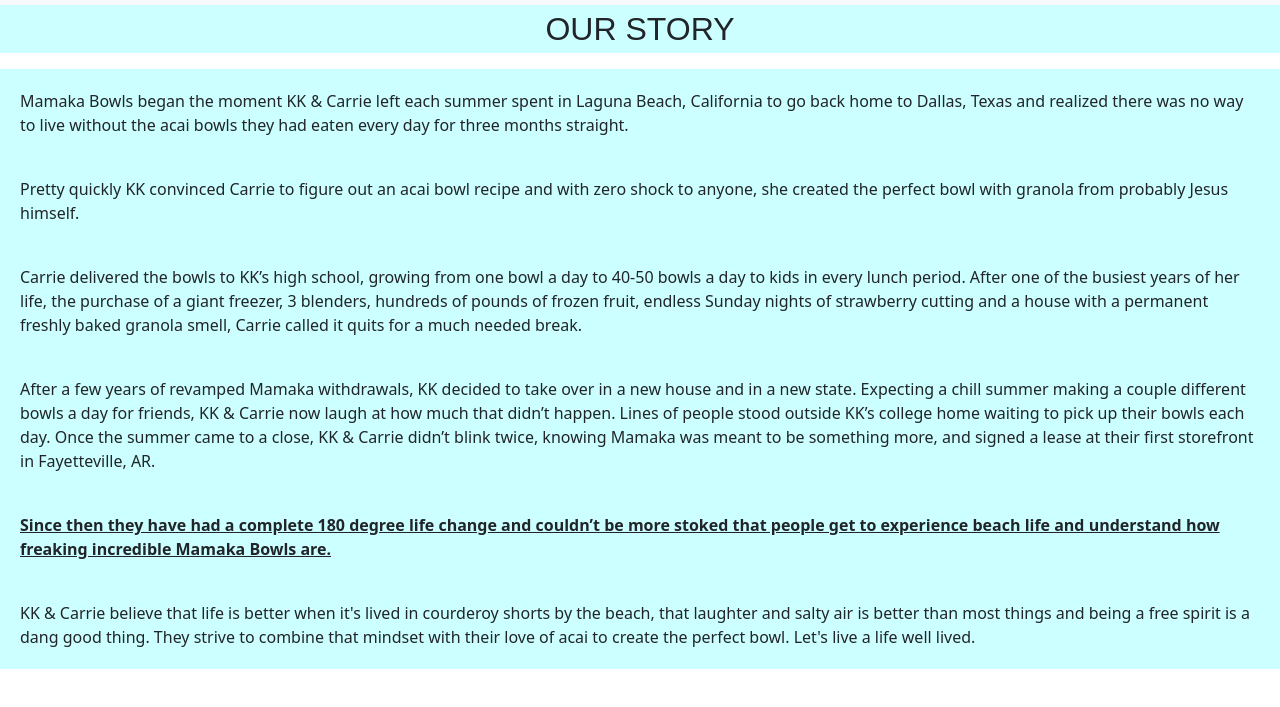
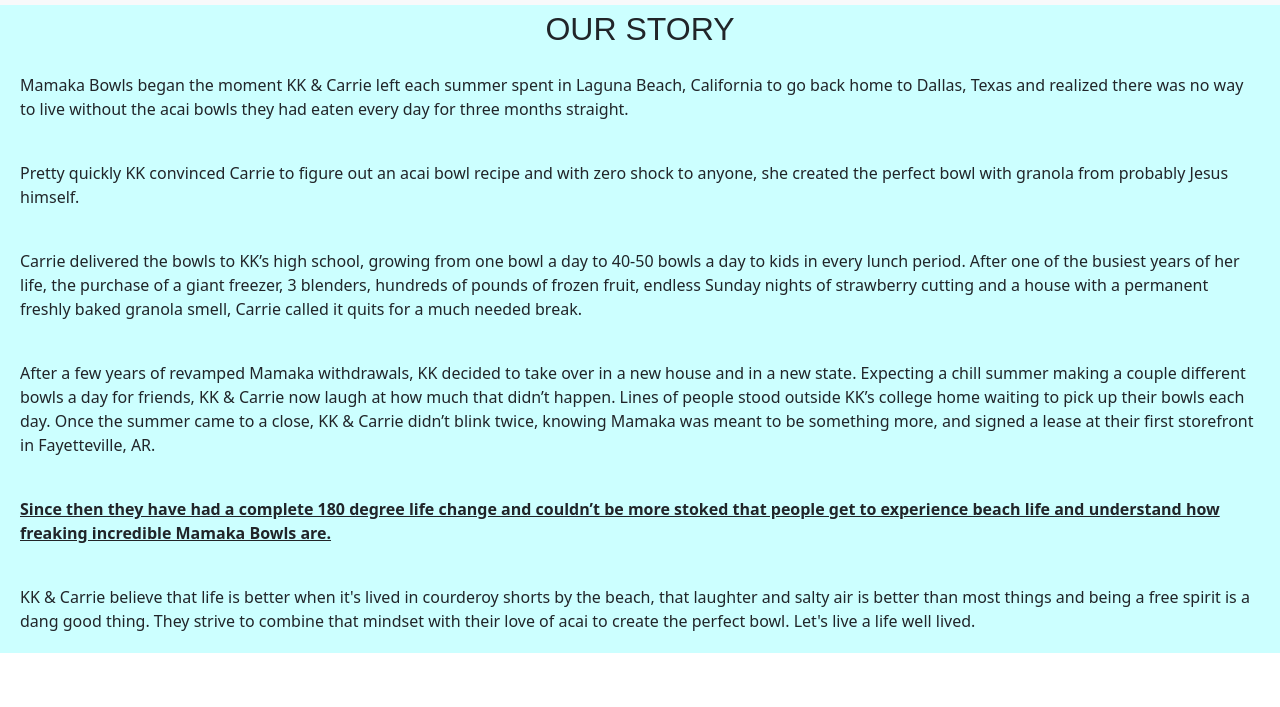
Before and after one commit to lydjarvis/Bootstrap2, a plain HTML site: page ourstory.html in a window 1280 px wide. Shown: the part 51-758 px from the top of the page. Drawn offline with nearby package versions, Linux system fonts and the light colour scheme; a web font is replaced by a local one.

Commit message:
updating my project1

```diff
--- a/ourstory.html
+++ b/ourstory.html
@@ -30,7 +30,7 @@
           <a class="nav-link" href="https://www.instagram.com/mamakabowls/">Instagram</a>
           </li>
          <li class="nav-item dropdown">
-         <a class="nav-link dropdown-toggle" href="#" role="button" data-bs-toggle="dropdown" aria-expanded="false">
+         <a class="nav-link dropdown-toggle" href="./menu.html" role="button" data-bs-toggle="dropdown" aria-expanded="false">
          Menu!
          </a>
          <ul class="dropdown-menu">
@@ -54,7 +54,7 @@
      <header class="heading-1">
         OUR STORY
     </header>
-    <p><div class="ourstory">Mamaka Bowls began the moment KK & Carrie left each summer spent in Laguna Beach, California to go back home to Dallas, Texas and realized there was no way to live without the acai bowls they had eaten every day for three months straight.</div>
+    <div class="ourstory">Mamaka Bowls began the moment KK & Carrie left each summer spent in Laguna Beach, California to go back home to Dallas, Texas and realized there was no way to live without the acai bowls they had eaten every day for three months straight.</div>
 
 <div class="ourstory">Pretty quickly KK convinced Carrie to figure out an acai bowl recipe and with zero shock to anyone, she created the perfect bowl with granola from probably Jesus himself.</div>
 <div class="ourstory">Carrie delivered the bowls to KK’s high school, growing from one bowl a day to 40-50 bowls a day to kids in every lunch period. After one of the busiest years of her life, the purchase of a giant freezer, 3 blenders, hundreds of pounds of frozen fruit, endless Sunday nights of strawberry cutting and a house with a permanent freshly baked granola smell, Carrie called it quits for a much needed break.</div>
@@ -62,6 +62,6 @@
 <div class="ourstory">After a few years of revamped Mamaka withdrawals, KK decided to take over in a new house and in a new state. Expecting a chill summer making a couple different bowls a day for friends, KK & Carrie now laugh at how much that didn’t happen. Lines of people stood outside KK’s college home waiting to pick up their bowls each day. Once the summer came to a close, KK & Carrie didn’t blink twice, knowing Mamaka was meant to be something more, and signed a lease at their first storefront in Fayetteville, AR.</div>
 <div class="ourstory"><b>Since then they have had a complete 180 degree life change and couldn’t be more stoked that people get to experience beach life and understand how freaking incredible Mamaka Bowls are.</b></div>
 
-<div class="ourstory">KK & Carrie believe that life is better when it's lived in courderoy shorts by the beach, that laughter and salty air is better than most things and being a free spirit is a dang good thing. They strive to combine that mindset with their love of acai to create the perfect bowl. Let's live a life well lived.</div></p>
+<div class="ourstory">KK & Carrie believe that life is better when it's lived in courderoy shorts by the beach, that laughter and salty air is better than most things and being a free spirit is a dang good thing. They strive to combine that mindset with their love of acai to create the perfect bowl. Let's live a life well lived.</div>
 
 </body>
```
Also changed, not shown: Style/style.css (line endings or trailing spaces).
